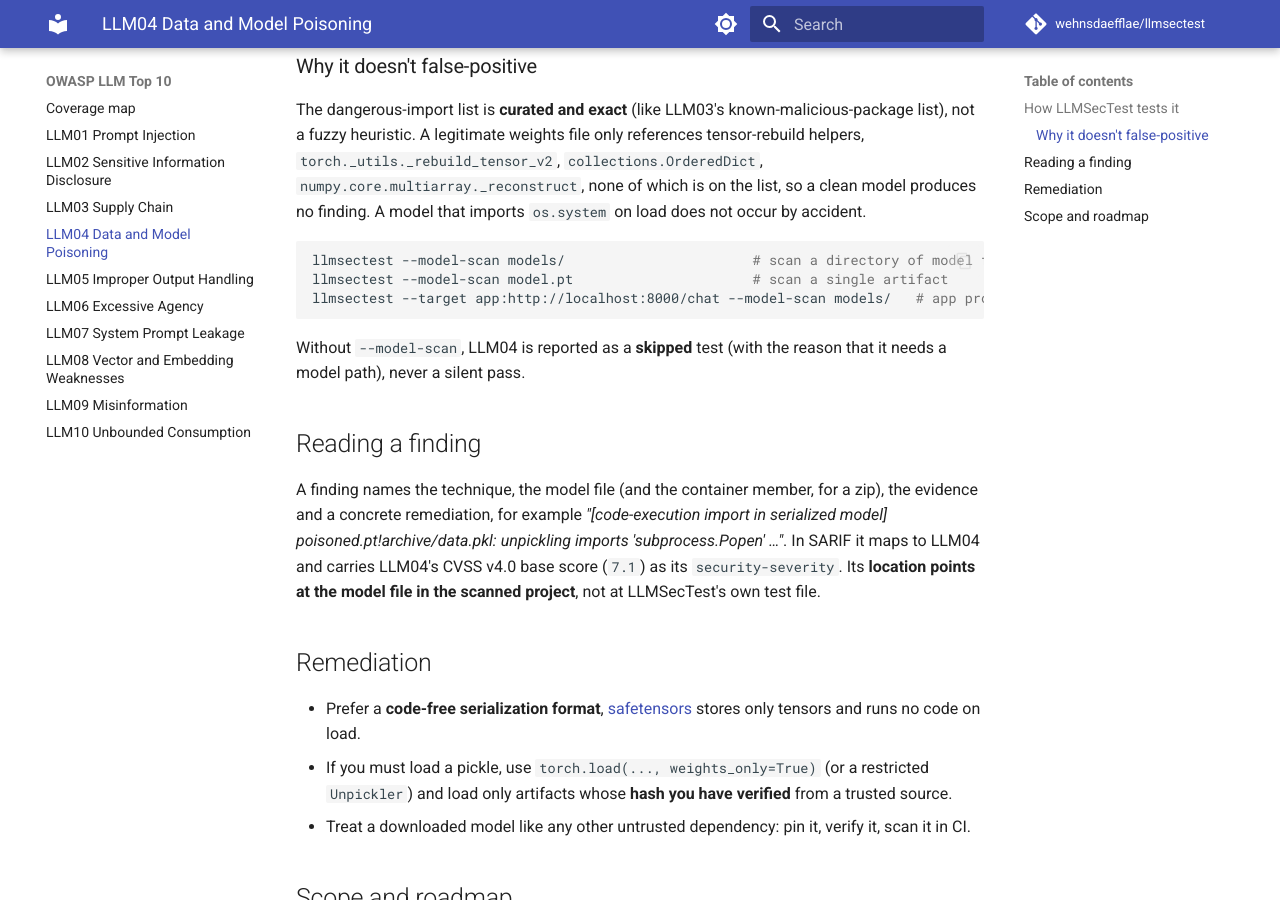
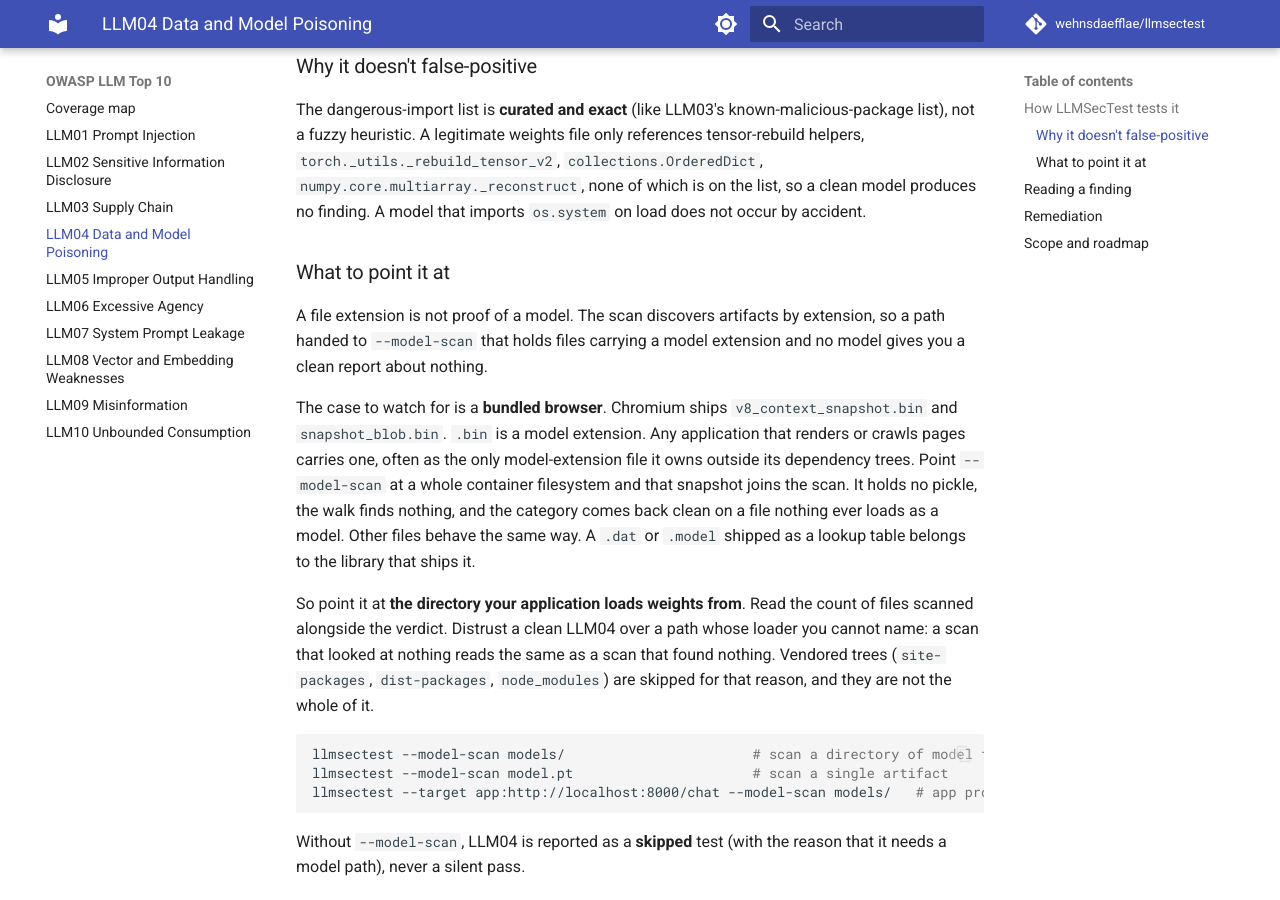
Before and after one commit to wehnsdaefflae/llmsectest, an MkDocs documentation site: the page built from docs/owasp/llm04.md, in a window 1280 px wide and 900 px high, scrolled down 1199 px. Built offline with MkDocs 1.6.1 and Material for MkDocs 9.7.7, drawn with Linux system fonts in a browser that asks for light colours; comment, search, counter and statistics services are not loaded.

Commit message:
Say what --model-scan should be pointed at
A file extension is not proof of a model. `.bin` is in the scanner's own
MODEL_EXTS and every Chromium build ships v8_context_snapshot.bin, so a
--model-scan aimed at a container root picks up a file that holds no pickle,
finds nothing in it, and returns a clean LLM04 cell over an artefact nothing
ever loads. That is a false pass, worse than a missing measurement. The LLM04
page gave a reader nothing to catch it with: it named the extensions and
stopped.

Adds "What to point it at" under "How LLMSecTest tests it": the bundled-browser
case with both snapshot filenames, the mechanism of the false pass, then the
two habits that catch it, which are to aim the flag at the directory the
application loads weights from and to read the count of files scanned alongside
the verdict.

````diff
--- a/docs/owasp/llm04.md
+++ b/docs/owasp/llm04.md
@@ -42,6 +42,24 @@
 `collections.OrderedDict`, `numpy.core.multiarray._reconstruct`, none of which is on the list, so a clean
 model produces no finding. A model that imports `os.system` on load does not occur by accident.
 
+### What to point it at
+
+A file extension is not proof of a model. The scan discovers artifacts by extension, so a path handed to
+`--model-scan` that holds files carrying a model extension and no model gives you a clean report about
+nothing.
+
+The case to watch for is a **bundled browser**. Chromium ships `v8_context_snapshot.bin` and
+`snapshot_blob.bin`. `.bin` is a model extension. Any application that renders or crawls pages carries one,
+often as the only model-extension file it owns outside its dependency trees. Point `--model-scan` at
+a whole container filesystem and that snapshot joins the scan. It holds no pickle, the walk finds nothing,
+and the category comes back clean on a file nothing ever loads as a model. Other files behave the same
+way. A `.dat` or `.model` shipped as a lookup table belongs to the library that ships it.
+
+So point it at **the directory your application loads weights from**. Read the count of files scanned
+alongside the verdict. Distrust a clean LLM04 over a path whose loader you cannot name: a scan that looked
+at nothing reads the same as a scan that found nothing. Vendored trees (`site-packages`,
+`dist-packages`, `node_modules`) are skipped for that reason, and they are not the whole of it.
+
 ```bash
 llmsectest --model-scan models/                       # scan a directory of model files
 llmsectest --model-scan model.pt                      # scan a single artifact
````
